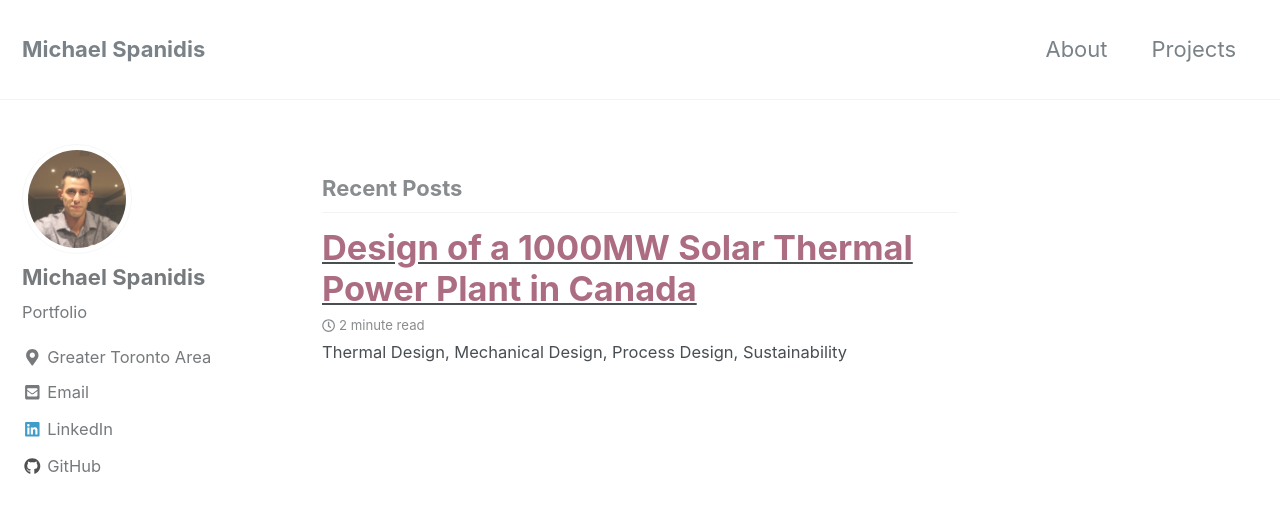
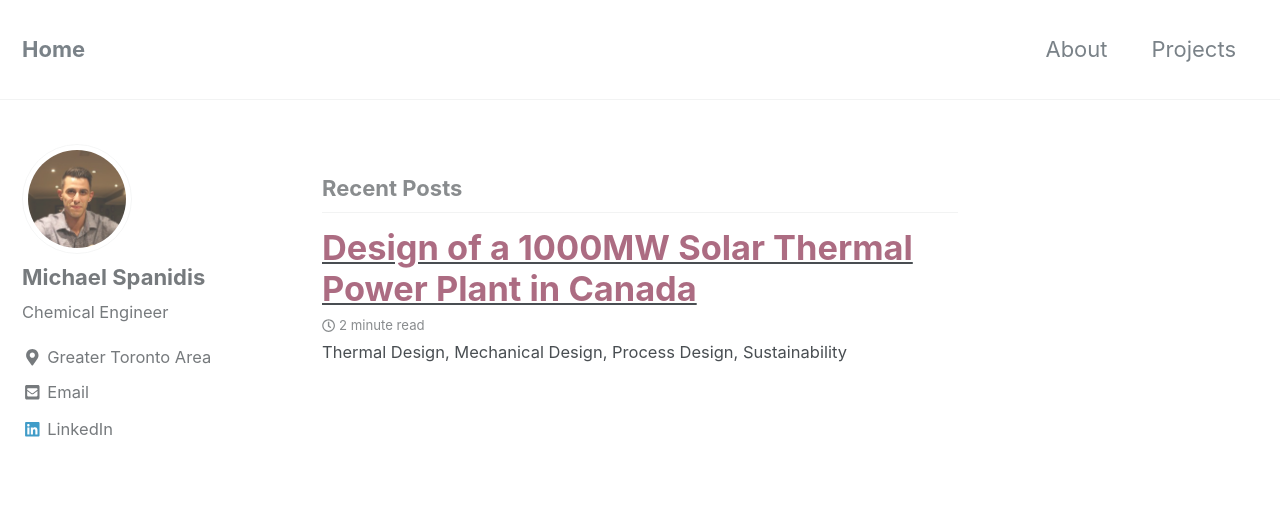
Before and after one commit to michaelspanidis/michaelspanidis.github.io, a Jekyll site: the page built from index.html, in a window 1280 px wide and 900 px high. Shown: the top 513 px of the window. Built offline with Jekyll 4.4.1, drawn with Linux system fonts in a browser that asks for light colours; nearby versions of some CDN libraries; the list of posts is cut into pages by our own code.

Commit message:
changes25

```diff
--- a/_config.yml
+++ b/_config.yml
@@ -9,7 +9,7 @@ minimal_mistakes_skin    : "default" # "air", "aqua", "contrast", "dark", "dirt"
 
 # Site Settings
 locale                   : "en-US"
-title                    : "Michael Spanidis"
+title                    : "Home"
 title_separator          : "-"
 name                     : "Michael Spanidis"
 description              : "Portfolio"
@@ -86,7 +86,7 @@ analytics:
 author:
   name             : "Michael Spanidis"
   avatar           : "/images/headshot.jpg" # path of avatar image, e.g. "/assets/images/bio-photo.jpg"
-  bio              : "Portfolio"
+  bio              : "Chemical Engineer"
   location         : "Greater Toronto Area"
   email            : "michael.spanidis@ryerson.ca"
   uri              :
@@ -97,7 +97,7 @@ author:
   flickr           :
   facebook         :
   foursquare       :
-  github           : "michaelspanidis"
+  github           : # "michaelspanidis"
   gitlab           :
   google_plus      :
   keybase          :
```
Also changed, not shown: images/fort point.png (deleted), images/waterfront.jpg (deleted), images/zakim.jpg (deleted), 3 other files.
